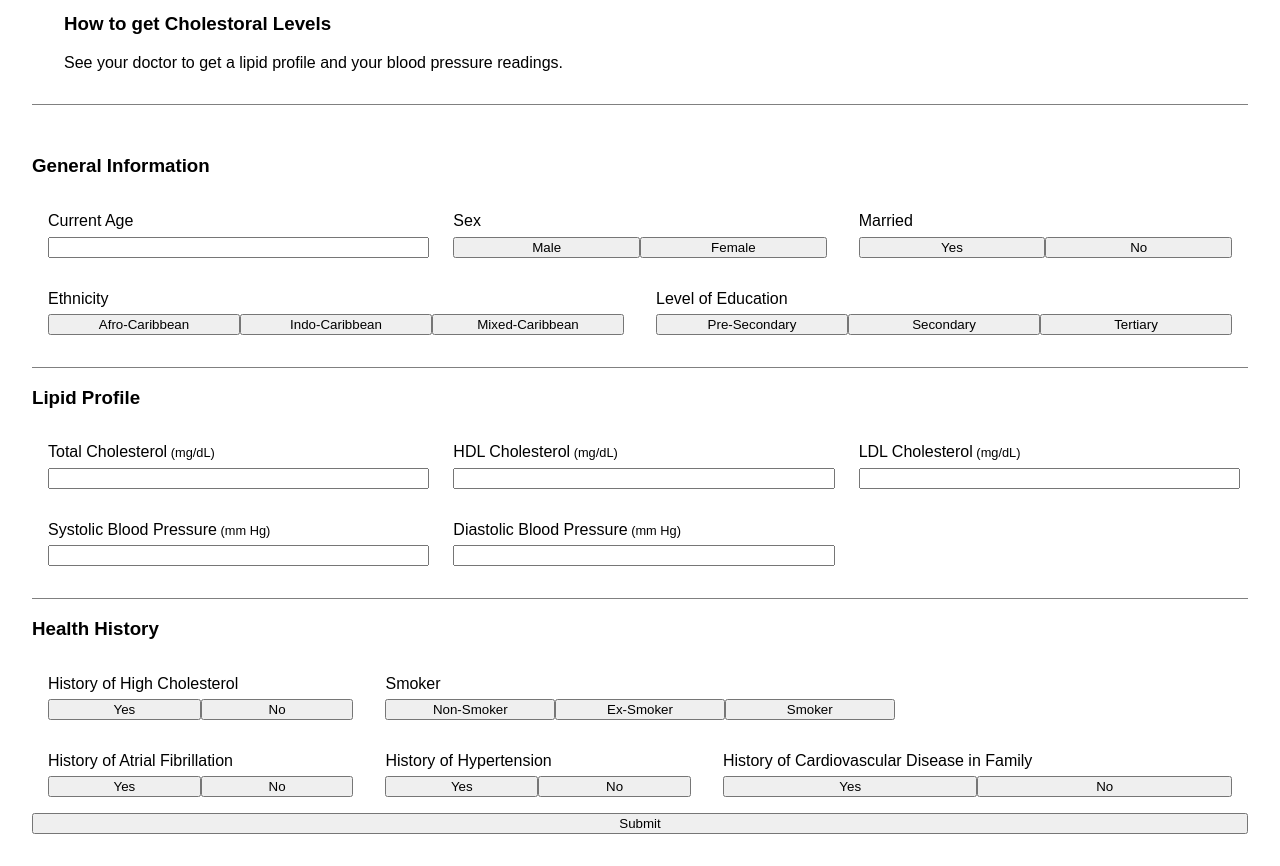
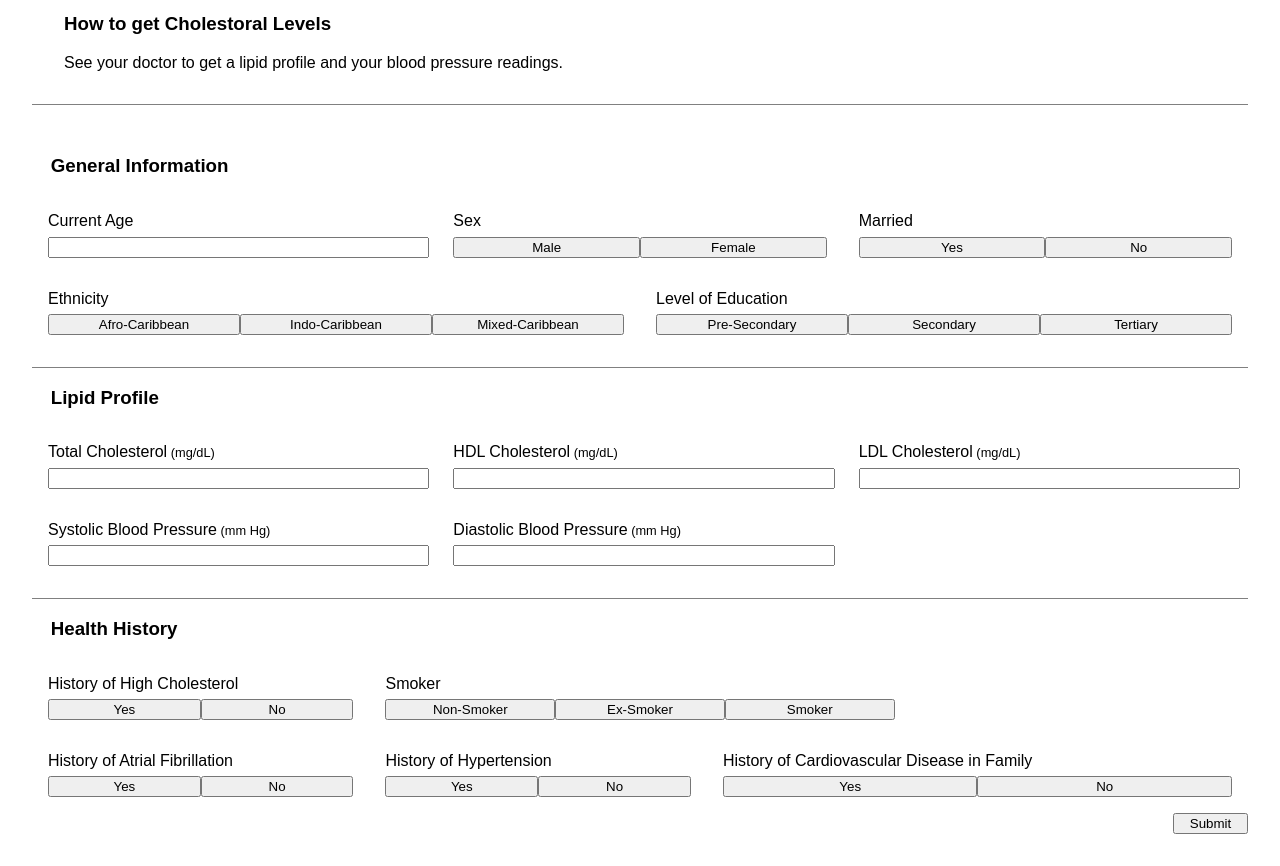
Before and after one commit to jtaaa/CVD-Risk-Calculator-Frontend, a React (Create React App) app: page / in a window 1280 px wide. Shown: the part 340-1206 px from the top of the page. Before the commit the page ends 1174 px from the top, so only its background shows below. Built offline with nearby package versions, Linux system fonts and the light colour scheme.

Commit message:
Add section titles and size changes

```diff
--- a/src/components/InfoForm/index.css
+++ b/src/components/InfoForm/index.css
@@ -1,7 +1,14 @@
 .full-form {
   display: flex;
+  height: 100%;
   flex-direction: column;
   justify-content: space-between;
+  padding-bottom: 2em;
+  box-sizing: border-box;
+}
+
+.section-title {
+  margin-left: 1em;
 }
 
 .form-row {
@@ -18,6 +25,11 @@
   flex: 3;
   margin: 0 1em;
   min-width: 15em;
+}
+
+.submit-button {
+  width: 75px;
+  align-self: flex-end;
 }
 /*
 .form-group {
```
